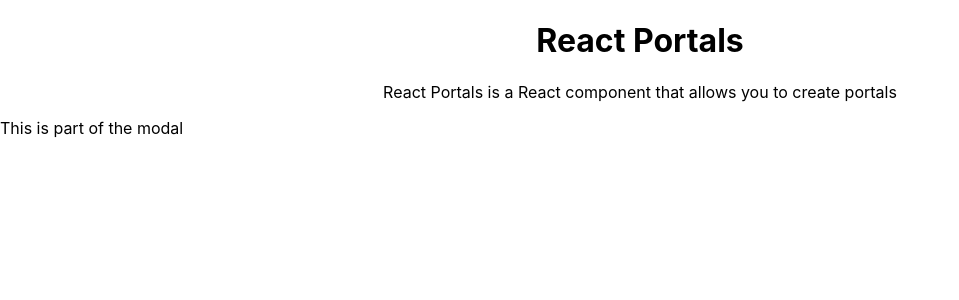
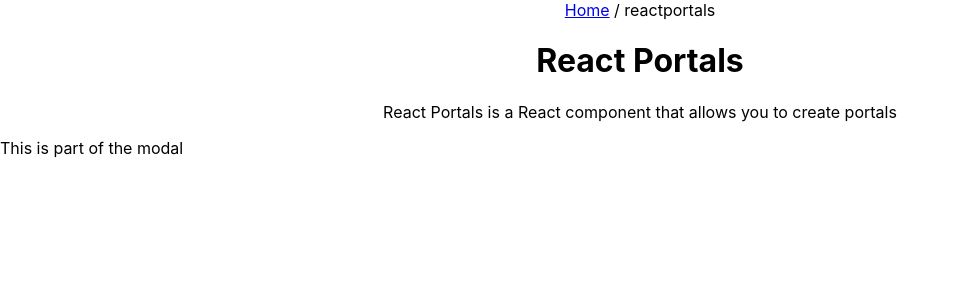
Before and after one commit to Anand-1/typescript-app, a React (Create React App) app: page /reactportals in a window 1280 px wide. Shown: the top 300 px of the page, without its empty margins (0-959 px from the left). Built offline with nearby package versions, Linux system fonts and the light colour scheme.

Commit message:
breadcrumb added

```diff
--- a/src/App.tsx
+++ b/src/App.tsx
@@ -1,4 +1,4 @@
-import React from "react";
+import React, { useEffect } from "react";
 import "./App.css";
 import GrandParent from "./HooksUsage/DataCommmunication/GrandParent/GrandParent";
 import UseStateUsage from "./HooksUsage/UseStateUsage/UseStateUsage";
@@ -24,11 +24,13 @@ import HigherOrder3 from "./HOC/HigherOrder3";
 import HigherOrderAuthentication from "./HOC/HigherOrderAuthentication";
 import Persons from "./HOC/PersonHOC/Persons";
 import ParentComponent from "./RenderProps/MouseTracker/ParentComponent";
+import BreadCrumbs from "./BreadCrumbs/BreadCrumbs";
 
 function App() {
   return (
     <div className="App">
       <BrowserRouter>
+        <BreadCrumbs />
         <Routes>
           <Route path="/" element={<UseStateUsage />} />
           <Route path="/grandparent" element={<GrandParent />} />
--- /dev/null
+++ b/src/BreadCrumbs/BreadCrumbs.tsx
@@ -0,0 +1,34 @@
+import React from "react";
+import { Link, useLocation } from "react-router-dom";
+
+const BreadCrumbs = () => {
+  const location = useLocation();
+  const pathnames = location.pathname.split("/").filter((x) => x);
+  let breadcrumbPath = "";
+
+  // if (pathnames.length === 0) {
+  //   // If the current route is the home route ('/'), do not render the breadcrumbs
+  //   return null;
+  // }
+
+  return (
+    <div className="breadcrumbs">
+      <Link to="/">Home</Link>
+      {pathnames.map((name, index) => {
+        breadcrumbPath += `/${name}`;
+        const isLast = index === pathnames.length - 1;
+
+        return isLast ? (
+          <span key={breadcrumbPath}> / {name}</span>
+        ) : (
+          <span key={breadcrumbPath}>
+            {" "}
+            / <Link to={breadcrumbPath}>{name}</Link>
+          </span>
+        );
+      })}
+    </div>
+  );
+};
+
+export default BreadCrumbs;
```
